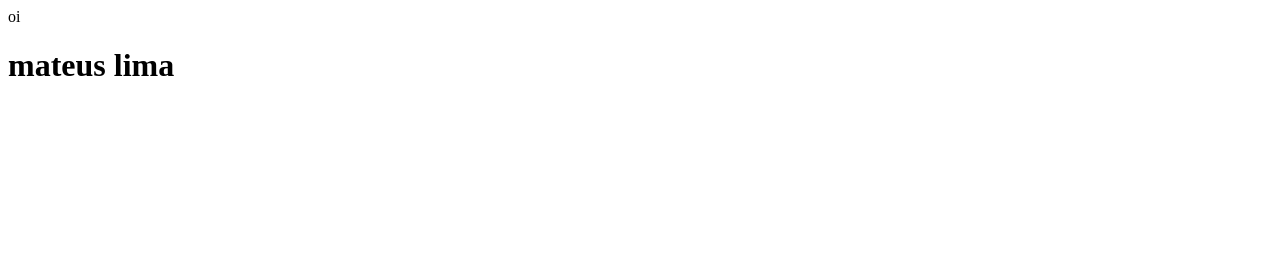
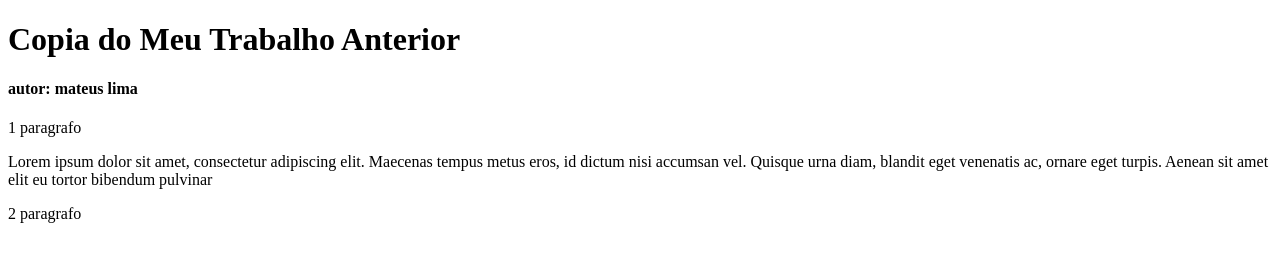
Before and after one commit to Mateuslima18/mateuslima, a plain HTML site: page index.html in a window 1280 px wide. Drawn offline with Linux system fonts and the light colour scheme.

Commit message:
copia anterior

```diff
--- a/index.html
+++ b/index.html
@@ -1,4 +1,4 @@
-oi
+
 <!DOCTYPE html>
 <html lang="en">
 <head>
@@ -8,7 +8,19 @@ oi
 </head>
 <body>
 
-<h1>mateus lima</h1>
+<h1> <b> Copia do Meu Trabalho Anterior</b></h1>
+
+<h4>autor: mateus lima</h4>
+
+ <p>1 paragrafo</p>
+<p>Lorem ipsum dolor sit amet, consectetur adipiscing elit. Maecenas tempus metus eros, id dictum nisi accumsan vel.  Quisque urna diam, blandit eget venenatis ac, ornare eget turpis. Aenean sit amet elit eu tortor bibendum pulvinar</p>
+
+<p> 2 paragrafo</p>
+
+<p></p>
+
+
+
 
 </body>
 </html>
```
